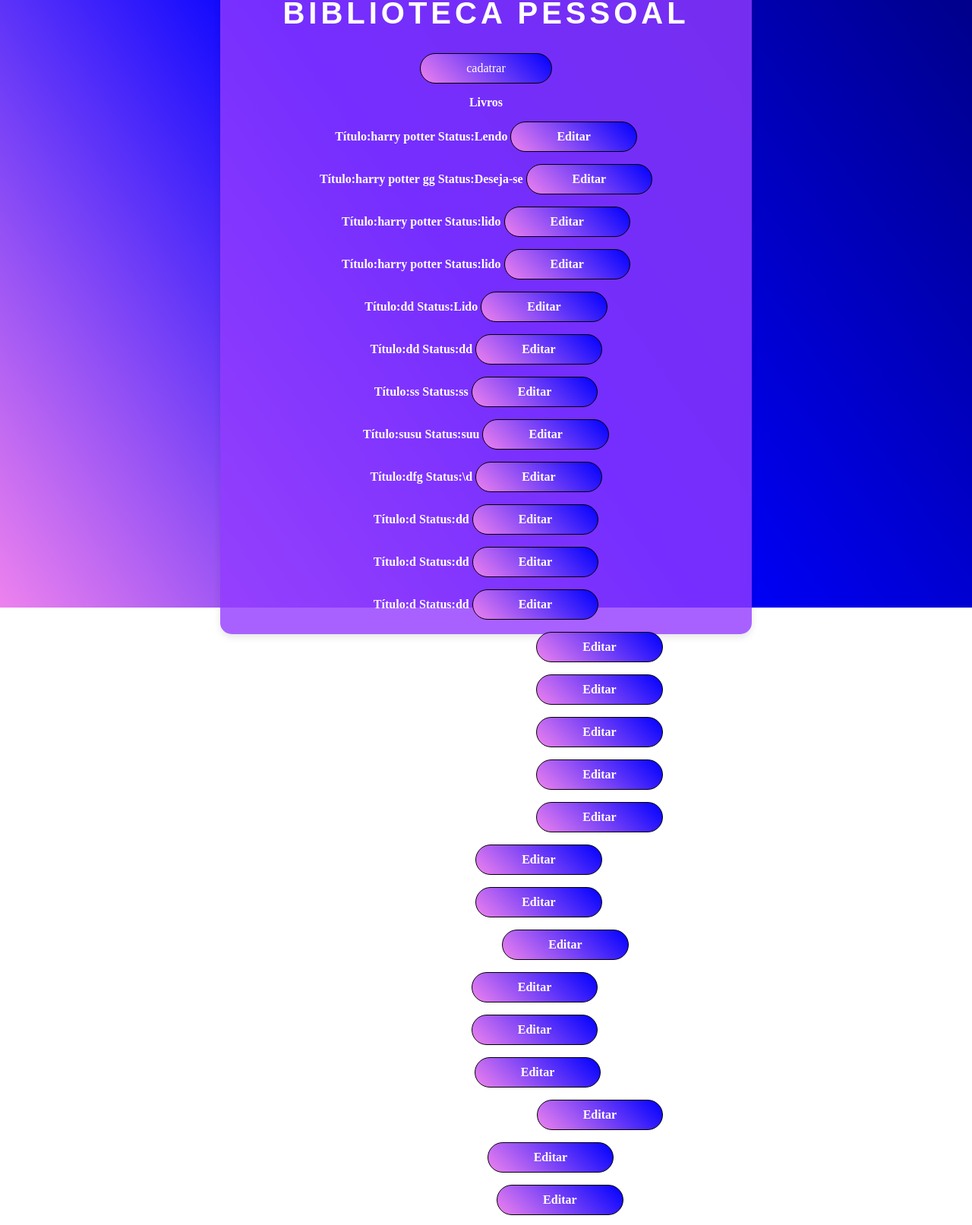
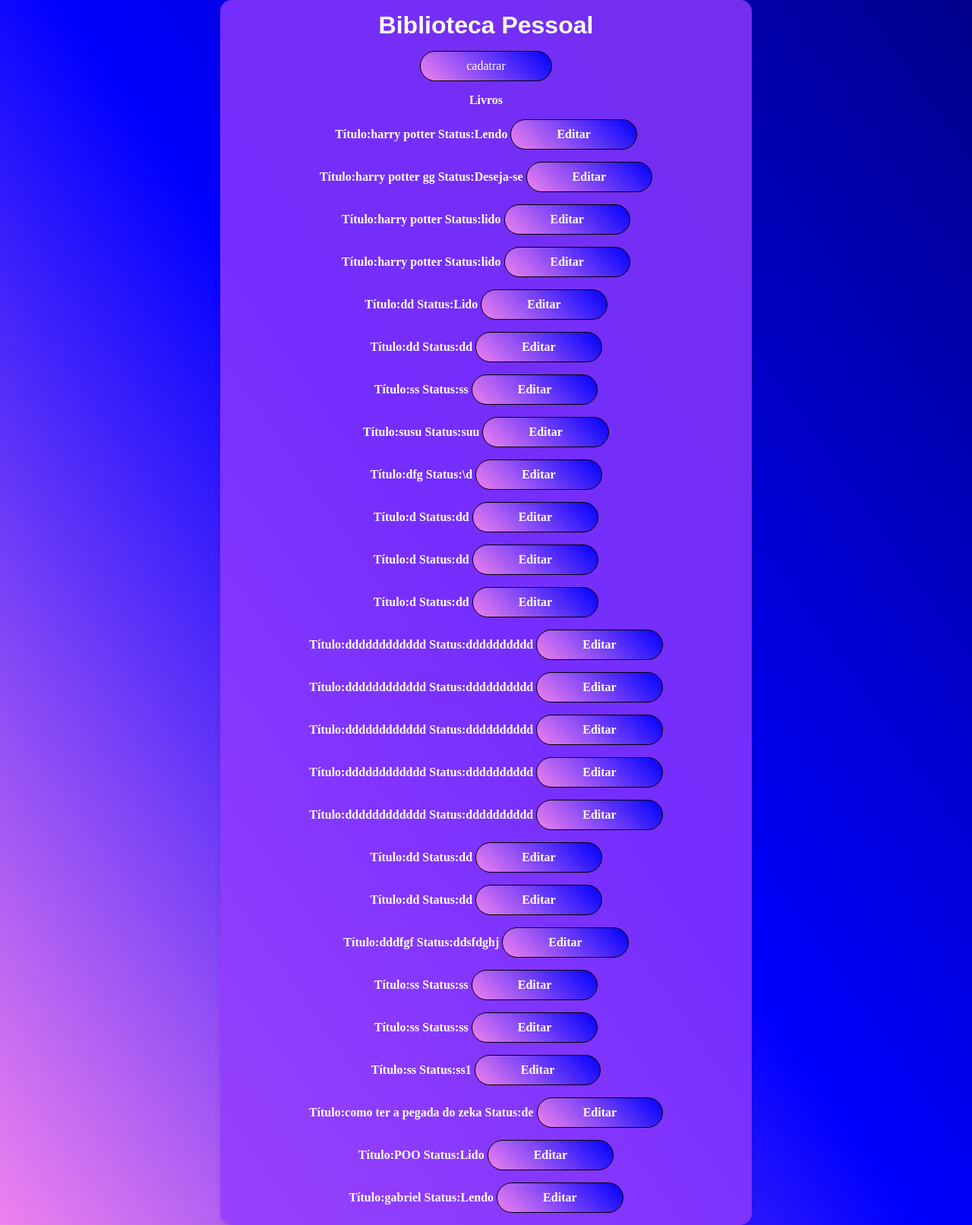
Before and after one commit to gabryellgs/Personal-Library, a Django app: page /telaPrincipal/ in a window 1280 px wide. Shown: the whole page at 76% size. Run offline with Django 5.2, Linux system fonts and the light colour scheme; data comes from the database, SQL or seed files in the repository.

Commit message:
merge da branch gabryell foi realizado e feito ajustes

```diff
--- a/core/static/estiloTP.css
+++ b/core/static/estiloTP.css
@@ -1,5 +1,4 @@
 body {
-  height: 100vh;
   margin: 0;
   background: linear-gradient(55deg, violet, blue, darkblue);
   background-size: cover;
@@ -13,7 +12,7 @@ body {
 .container {
   background-color: rgba(147, 58, 255, 0.8); /* Adicionei transparência */
   width: 700px;
-  height: 870px;
+
   border-radius: 15px;
   box-shadow: 0 4px 10px rgba(0, 0, 0, 0.1);
   text-align: center; /* Centraliza o texto dentro */
@@ -43,18 +42,7 @@ a:hover {
   background: linear-gradient(45deg, blue, violet, rgb(63, 63, 112));
   color: rgb(181, 180, 181);
 }
-.ap{
-  font-size: 20px;
-  font-weight: bold;
-  text-transform: uppercase;
-  letter-spacing: 5px;
-  padding: 15px;
 
-}
-
-.cadas{
-
-}
 
 .biblio{
   font-size: 16px;
```
